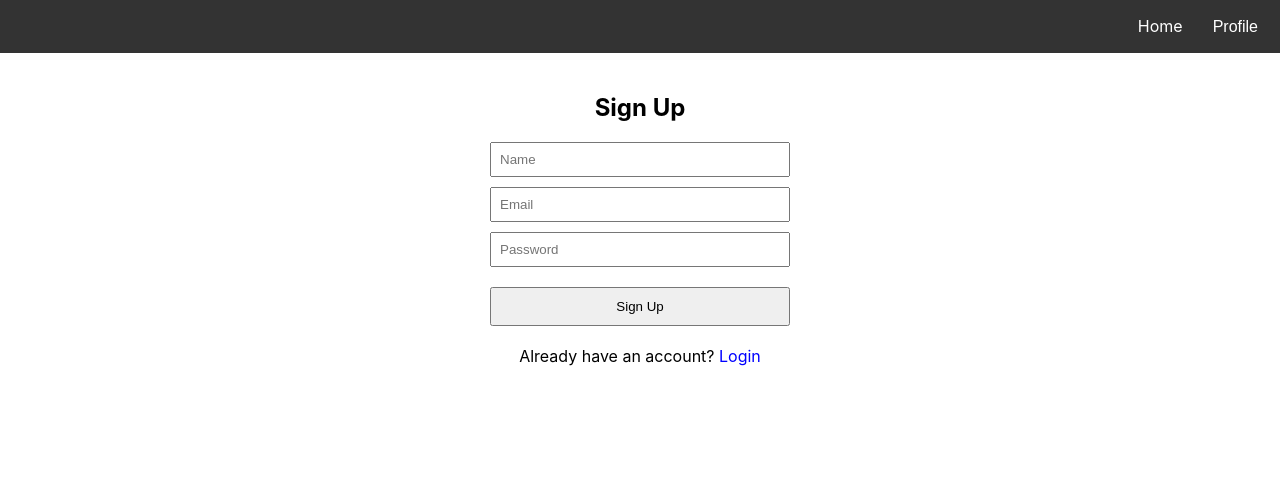
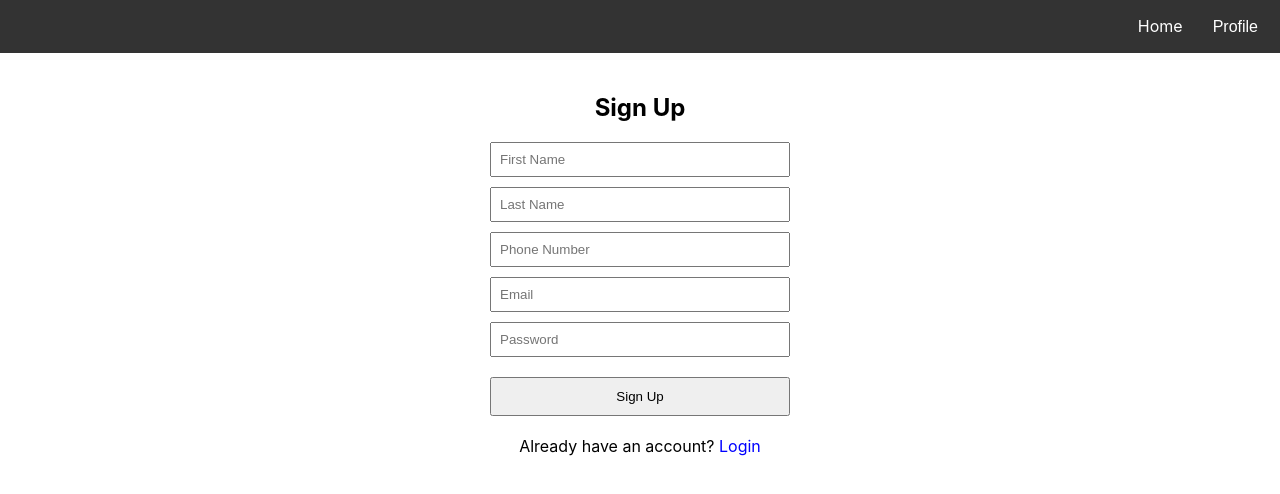
Before and after one commit to ASP-Project-2024/ASP_FrontEnd, a React (Create React App) app: page /loginSignUp in a window 1280 px wide. Both pictures are taken after a click on the element "Sign Up". Shown: the top 494 px of the page. Built offline with nearby package versions, Linux system fonts and the light colour scheme.

Commit message:
login and signup integration done

```diff
--- a/src/App.js
+++ b/src/App.js
@@ -1,8 +1,8 @@
 import logo from './logo.svg';
 import './App.css';
-import LoginSignup from './LoginSignUp';
-import Home from './Home';
-import Navbar from './Navbar'; // Import Navbar component
+import LoginSignup from './components/LoginSignUp';
+import Home from './components/Home';
+import Navbar from './components/Navbar'; // Import Navbar component
 import { BrowserRouter as Router, Routes, Route, Navigate } from 'react-router-dom';
 
 function App() {
--- a/src/LoginSignUp.js
+++ b/src/components/LoginSignUp.js
@@ -3,7 +3,13 @@ import { useNavigate } from 'react-router-dom';
 
 function LoginSignup() {
   const [isLogin, setIsLogin] = useState(true);
-  const [formData, setFormData] = useState({ email: '', password: '', name: '' });
+  const [formData, setFormData] = useState({
+    emailid: '',
+    password: '',
+    firstname: '',
+    lastname: '',
+    phoneno: '',
+  });
   const navigate = useNavigate();
 
   const handleInputChange = (e) => {
@@ -14,11 +20,22 @@ function LoginSignup() {
   const handleSubmit = async (e) => {
     e.preventDefault();
 
-    // Log formData to check if email and password are correctly stored
+    // Log formData to check if data is correctly stored
     console.log('Form Data:', formData);
 
     // Select endpoint based on login or signup action
-    const endpoint = isLogin ? '/api/login' : '/api/signup';
+    const endpoint = isLogin ? 'http://localhost:2000/auth/login' : 'http://localhost:2000/auth/signup';
+
+    // If it's signup, ensure the form data includes all required fields for signup
+    const bodyData = isLogin
+      ? { emailid: formData.emailid, password: formData.password }
+      : {
+          firstname: formData.firstname,
+          lastname: formData.lastname,
+          phoneno: formData.phoneno,
+          emailid: formData.emailid,
+          password: formData.password,
+        };
 
     try {
       const response = await fetch(endpoint, {
@@ -26,7 +43,7 @@ function LoginSignup() {
         headers: {
           'Content-Type': 'application/json',
         },
-        body: JSON.stringify(formData), // Convert form data to JSON format
+        body: JSON.stringify(bodyData), // Send the appropriate data based on login/signup
       });
 
       if (!response.ok) {
@@ -46,21 +63,43 @@ function LoginSignup() {
     <div style={{ display: 'flex', flexDirection: 'column', alignItems: 'center', padding: '20px' }}>
       <h2>{isLogin ? 'Login' : 'Sign Up'}</h2>
       <form onSubmit={handleSubmit} style={{ display: 'flex', flexDirection: 'column', width: '300px' }}>
+        {/* Show additional input fields for signup */}
         {!isLogin && (
-          <input
-            type="text"
-            name="name"
-            placeholder="Name"
-            value={formData.name}
-            onChange={handleInputChange}
-            style={{ marginBottom: '10px', padding: '8px' }}
-          />
+          <>
+            <input
+              type="text"
+              name="firstname"
+              placeholder="First Name"
+              value={formData.firstname}
+              onChange={handleInputChange}
+              style={{ marginBottom: '10px', padding: '8px' }}
+              required
+            />
+            <input
+              type="text"
+              name="lastname"
+              placeholder="Last Name"
+              value={formData.lastname}
+              onChange={handleInputChange}
+              style={{ marginBottom: '10px', padding: '8px' }}
+              required
+            />
+            <input
+              type="text"
+              name="phoneno"
+              placeholder="Phone Number"
+              value={formData.phoneno}
+              onChange={handleInputChange}
+              style={{ marginBottom: '10px', padding: '8px' }}
+              required
+            />
+          </>
         )}
         <input
           type="email"
-          name="email"
+          name="emailid"
           placeholder="Email"
-          value={formData.email}
+          value={formData.emailid}
           onChange={handleInputChange}
           style={{ marginBottom: '10px', padding: '8px' }}
           required
```
Also changed, not shown: src/components/Home.css (renamed from src/Home.css), src/components/Home.js (renamed from src/Home.js), src/components/Navbar.css (renamed from src/Navbar.css), src/components/Navbar.js (renamed from src/Navbar.js), 1 other file (tests, documents, lock files or other folders).
